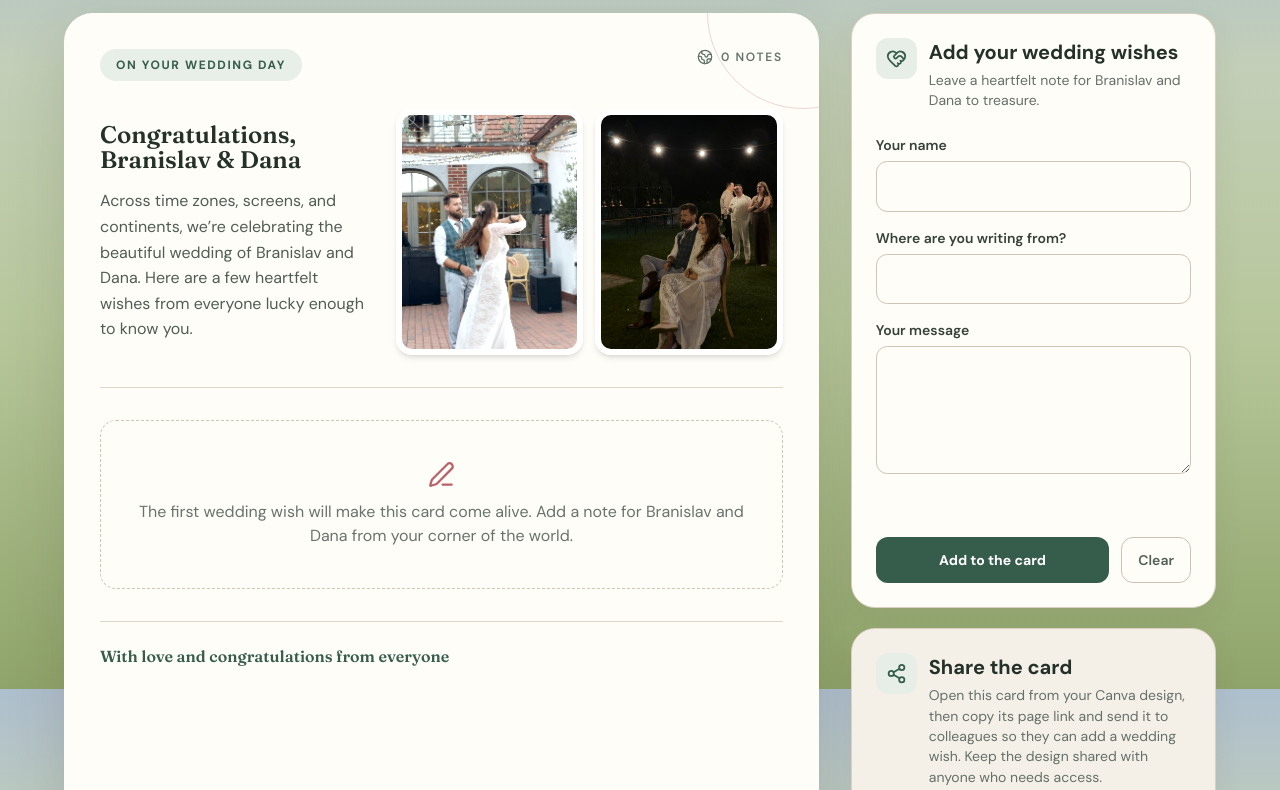
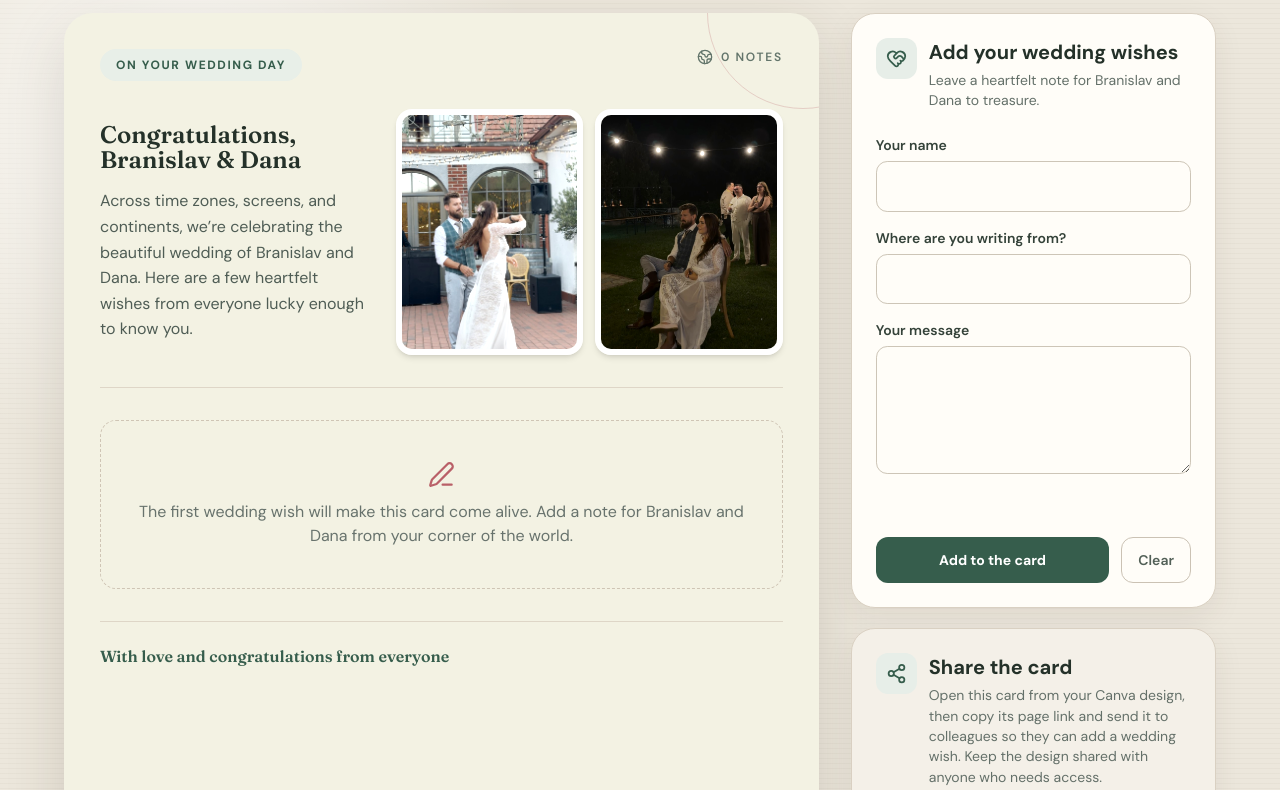
Before and after one commit to Twinkle2606/Greetings, a plain HTML site: page index.html in a window 1280 px wide. Shown: the part 111-901 px from the top of the page. Drawn offline with nearby package versions, Linux system fonts and the light colour scheme; no server answers.

Commit message:
Revert page background, tint card panel green-beige instead

```diff
--- a/index.html
+++ b/index.html
@@ -22,12 +22,10 @@
       width: 100%;
       font-family: "DM Sans", sans-serif;
       color: var(--ink);
-      background-color: #b7c79b;
+      background-color: #ece7dc;
       background-image:
-        linear-gradient(180deg, #aebfce 0%, #c3cfb8 22%, #b7c79b 55%, #8fa46a 100%),
-        radial-gradient(circle at 15% 5%, rgba(255,255,255,.5), transparent 34rem),
-        radial-gradient(circle at 85% 100%, rgba(58, 74, 30, .3), transparent 34rem);
-      background-attachment: fixed;
+        radial-gradient(circle at 15% 20%, rgba(255,255,255,.8), transparent 22rem),
+        repeating-linear-gradient(0deg, rgba(81, 66, 42, .035) 0, rgba(81, 66, 42, .035) 1px, transparent 1px, transparent 5px);
     }
 
     .app-shell { width: 100%; }
@@ -165,7 +163,7 @@
     <p data-template-id="workspace-subtitle" class="canva-text max-w-md text-sm leading-6 sm:text-right" style="color: rgb(85, 98, 91); font-weight: 400; font-style: normal; font-size: 15px; line-height: 1.5;">Collect warm wishes from every corner of your team, then print the finished card for a meaningful handover.</p>
    </header>
    <main class="print-layout mx-auto grid w-full max-w-6xl grid-cols-1 gap-8 lg:grid-cols-[minmax(0,1.55fr)_minmax(290px,.75fr)]">
-    <section data-template-id="card-panel" class="canva-panel card-sheet reveal rounded-[1.8rem] p-5 sm:p-9" style="animation-delay: 0.1s; background: rgb(255, 253, 248);" aria-label="Printable group card">
+    <section data-template-id="card-panel" class="canva-panel card-sheet reveal rounded-[1.8rem] p-5 sm:p-9" style="animation-delay: 0.1s; background: rgb(243, 242, 227);" aria-label="Printable group card">
      <div class="relative z-10">
       <div class="mb-7 flex items-start justify-between gap-4">
        <p data-template-id="card-occasion" class="canva-tag rounded-full px-4 py-2 text-xs font-bold uppercase tracking-[0.18em]" style="background: rgb(232, 239, 232); color: rgb(54, 93, 76); font-weight: 700; font-style: normal; font-size: 12px; letter-spacing: 0.1rem;">On your wedding day</p>
```
